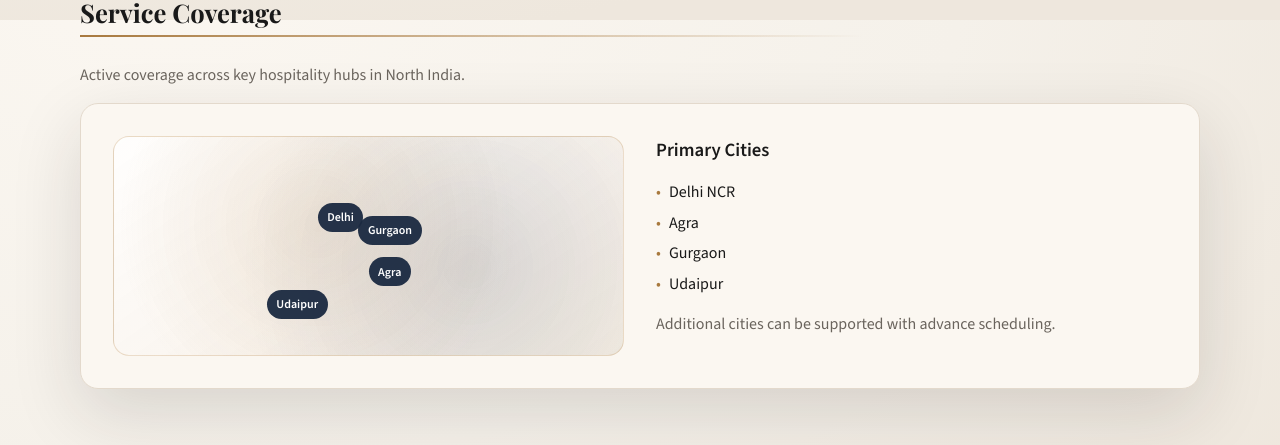
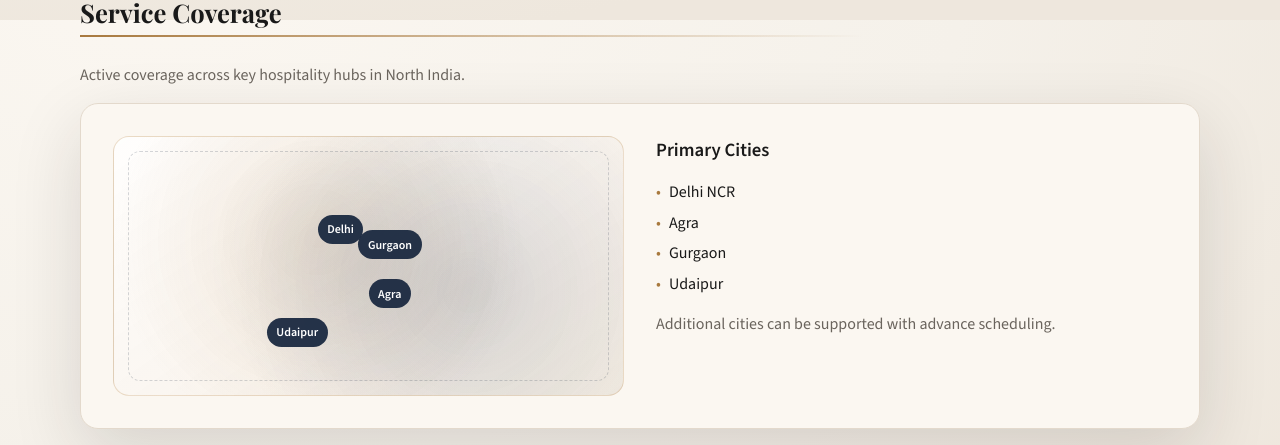
Before and after one commit to rahullpandey/rahul-engineering, a Next.js app: page / in a window 1280 px wide. Shown: the part 1580-2025 px from the top of the page. Built offline with nearby package versions, Linux system fonts and the light colour scheme; no server answers; the database is empty.

Commit message:
Improve service coverage map visibility

```diff
--- a/app/globals.css
+++ b/app/globals.css
@@ -504,12 +504,23 @@ textarea {
 .coverage-map {
   position: relative;
   min-height: 220px;
+  height: 260px;
   border-radius: 16px;
   background:
     radial-gradient(circle at 40% 40%, rgba(168, 121, 62, 0.15), transparent 60%),
     radial-gradient(circle at 70% 60%, rgba(27, 42, 65, 0.15), transparent 60%),
     linear-gradient(145deg, rgba(255, 255, 255, 0.8), rgba(244, 236, 226, 0.9));
   border: 1px solid rgba(200, 160, 110, 0.35);
+  overflow: hidden;
+}
+
+.coverage-map::before {
+  content: "";
+  position: absolute;
+  inset: 14px;
+  background: radial-gradient(circle at 50% 50%, rgba(27, 42, 65, 0.08), transparent 60%);
+  border: 1px dashed rgba(27, 42, 65, 0.18);
+  border-radius: 12px;
 }
 
 .map-dot {
@@ -520,6 +531,7 @@ textarea {
   color: #fff;
   font-size: 0.75rem;
   font-weight: 600;
+  z-index: 1;
 }
 
 .dot-delhi { top: 30%; left: 40%; }
```
